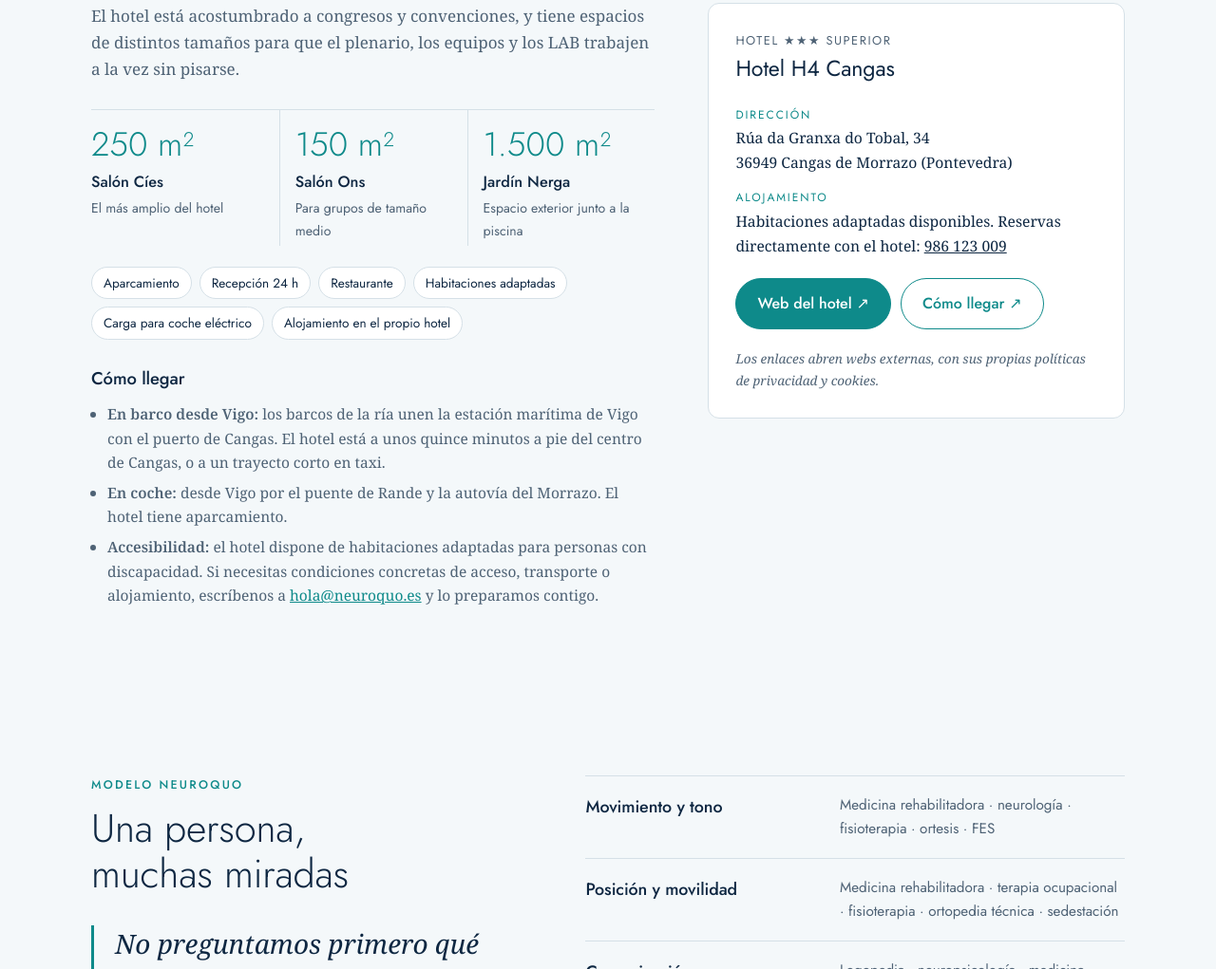
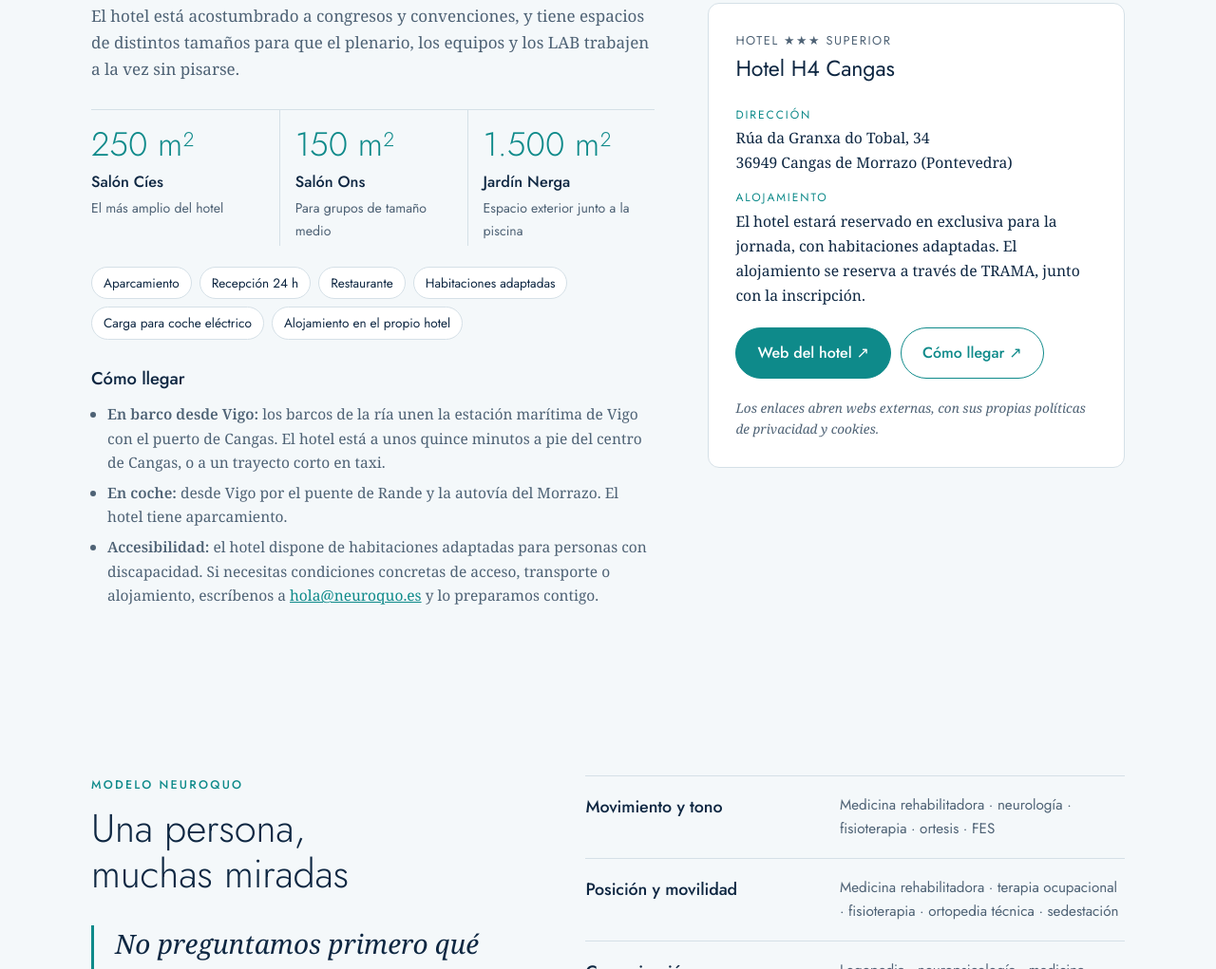
Before and after one commit to rubenouvina-dot/neuroquo-web, a plain HTML site: page index.html in a window 1280 px wide. Shown: the part 4779-5800 px from the top of the page at 95% size. Drawn offline with Linux system fonts and the light colour scheme.

Commit message:
Sede: el alojamiento se reserva a través de TRAMA
Se quita el teléfono de reservas del hotel. El hotel estará reservado en exclusiva para la jornada.

Co-Authored-By: Claude Opus 5.5 <noreply@anthropic.com>
Claude-Session: https://claude.ai/code/session_015u9UuUDzKyChncmFUUVGks

```diff
--- a/index.html
+++ b/index.html
@@ -460,7 +460,7 @@ footer .in { display: grid; gap: 16px; }
           </div>
           <dl>
             <div><dt>Dirección</dt><dd>Rúa da Granxa do Tobal, 34<br>36949 Cangas de Morrazo (Pontevedra)</dd></div>
-            <div><dt>Alojamiento</dt><dd>Habitaciones adaptadas disponibles. Reservas directamente con el hotel: <a href="tel:+34986123009">986 123 009</a></dd></div>
+            <div><dt>Alojamiento</dt><dd>El hotel estará reservado en exclusiva para la jornada, con habitaciones adaptadas. El alojamiento se reserva a través de TRAMA, junto con la inscripción.</dd></div>
           </dl>
           <div class="botones">
             <a class="btn solid" href="https://www.hotelesh4.com/" target="_blank" rel="noopener">Web del hotel ↗</a>
```
